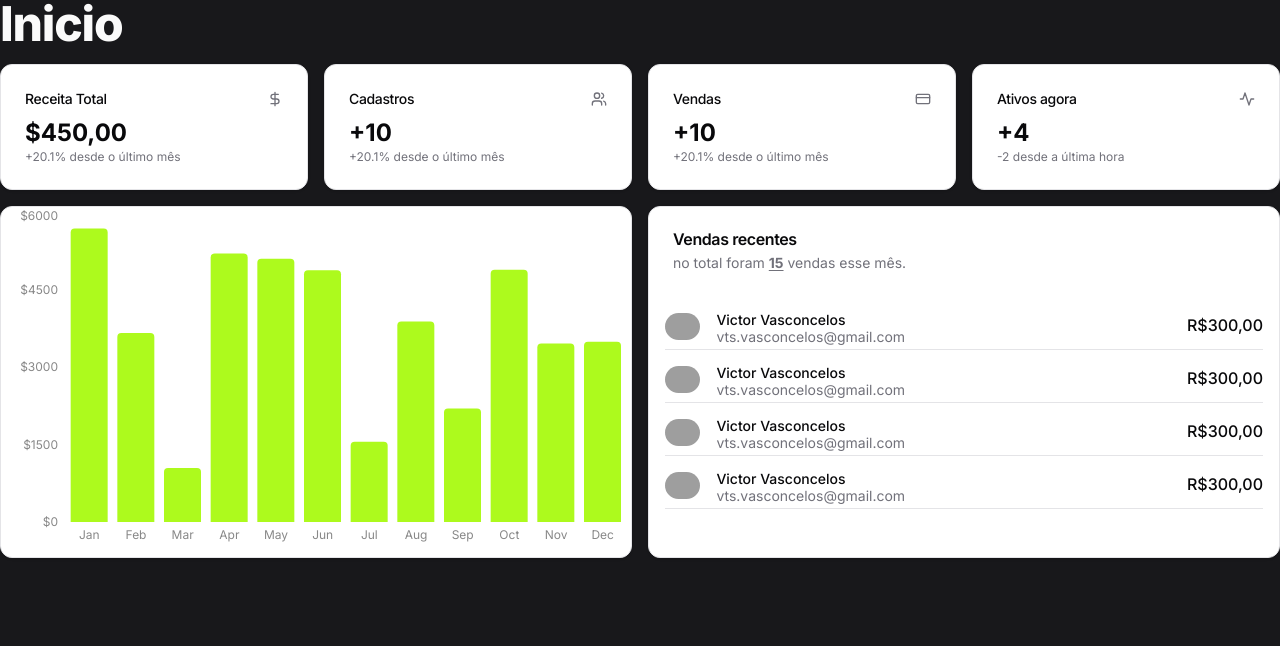
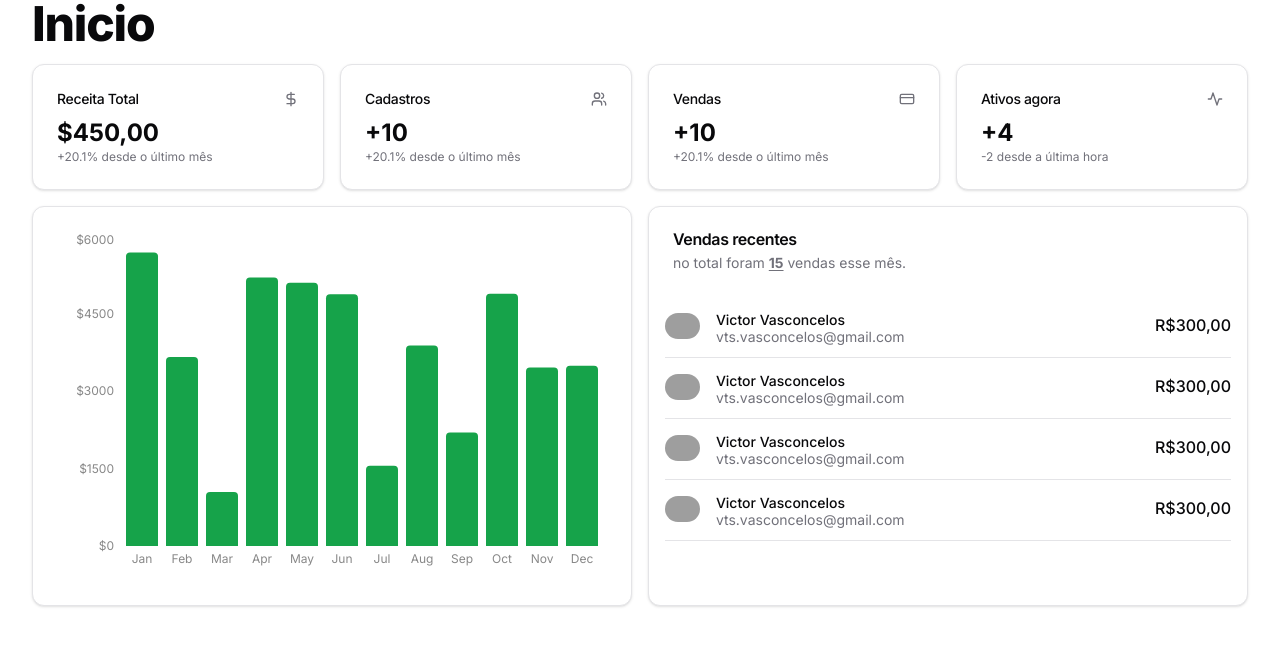
Before and after one commit to VtVasconcelos/shadcn-dashboard, a Next.js app: page / in a window 1280 px wide. Shown: the top 646 px of the page. Built offline with nearby package versions, Linux system fonts and the light colour scheme; grey boxes are pictures that could not be loaded.

Commit message:
feat: layout adjusts

```diff
--- a/app/globals.css
+++ b/app/globals.css
@@ -57,7 +57,3 @@
     @apply bg-background text-foreground;
   }
 }
-
-body{
-  @apply bg-zinc-900 text-zinc-50
-}
--- a/app/layout.tsx
+++ b/app/layout.tsx
@@ -24,7 +24,9 @@ export default function RootLayout({
           enableSystem
           disableTransitionOnChange
         >
-          {children}
+          <div className='flex-1'>
+            {children}
+          </div>
         </ThemeProvider>
       </body>
     </html>
--- a/app/page.tsx
+++ b/app/page.tsx
@@ -6,7 +6,7 @@ import Image from 'next/image'
 
 export default function Home() {
   return (
-    <main className="min-h-full min-w-full">
+    <main className="min-h-full min-w-full container">
       <h1 className='scroll-m-20 text-4xl font-extrabold tracking-tight lg:text-5xl'>Inicio</h1>
       <Cards />
       <div className='grid gap-4 md:grid-cols-2 lg:grid-cols-2'>
--- a/components/pages/home/overview.tsx
+++ b/components/pages/home/overview.tsx
@@ -55,7 +55,8 @@ const data = [
 
 export function Overview() {
   return (
-    <ResponsiveContainer width="100%" height={350}>
+    <div className="p-6">
+      <ResponsiveContainer width="100%" height={350}>
       <BarChart data={data}>
         <XAxis
           dataKey="name"
@@ -71,8 +72,9 @@ export function Overview() {
           axisLine={false}
           tickFormatter={(value) => `$${value}`}
         />
-        <Bar dataKey="total" fill="#adfa1d" radius={[4, 4, 0, 0]} />
+        <Bar dataKey="total" radius={[4, 4, 0, 0]} className="fill-primary"/>
       </BarChart>
     </ResponsiveContainer>
+    </div>
   )
 }
--- a/components/pages/home/recents.tsx
+++ b/components/pages/home/recents.tsx
@@ -68,7 +68,7 @@ const mockSales = [
 function Row({ name, email, value }: IRow) {
     return (
         <div className="flex">
-            <Avatar className="h-9 w-9">
+            <Avatar className="h-11 w-9">
                 <AvatarImage src="https://github.com/vtVasconcelos.png" className="rounded-full" alt={name} />
                 <AvatarFallback>{name.split(' ')[0].slice(0, 2)}</AvatarFallback>
             </Avatar>
@@ -83,7 +83,7 @@ function Row({ name, email, value }: IRow) {
                             </p>
                         </>
                     </HoverCardTrigger>
-                    <HoverCardContent className="w-80 bg-zinc-900 rounded p-4 border">
+                    <HoverCardContent className="w-80 bg-popover rounded p-4 border">
                         <div className="flex justify-between space-x-4">
                             <Avatar>
                                 <AvatarImage src="https://github.com/vtVasconcelos.png" className="rounded-full my-3" />
@@ -116,7 +116,7 @@ export function Recents() {
     return (
         <div className="">
             <div className="">
-                <ScrollArea className="overflow-hidden overflow-y-auto rounded-md flex flex-col space-y-4 max-h-56 px-4 py-4">
+                <ScrollArea className="overflow-hidden overflow-y-auto rounded-md flex flex-col space-y-4 max-h-64 px-4 py-4">
                     {mockSales.map(row => (<div key={uuid()}><Row {...row} /><hr /></div>))}
                 </ScrollArea>
             </div>
```
